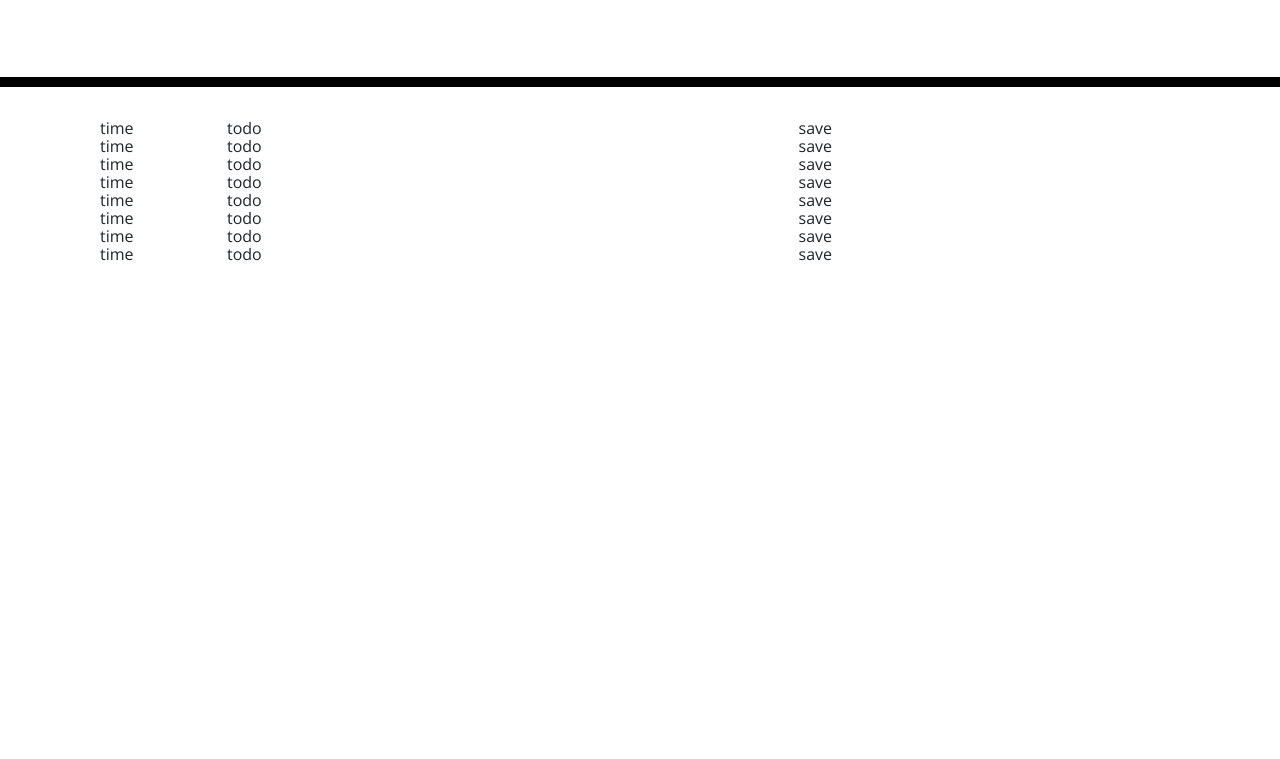
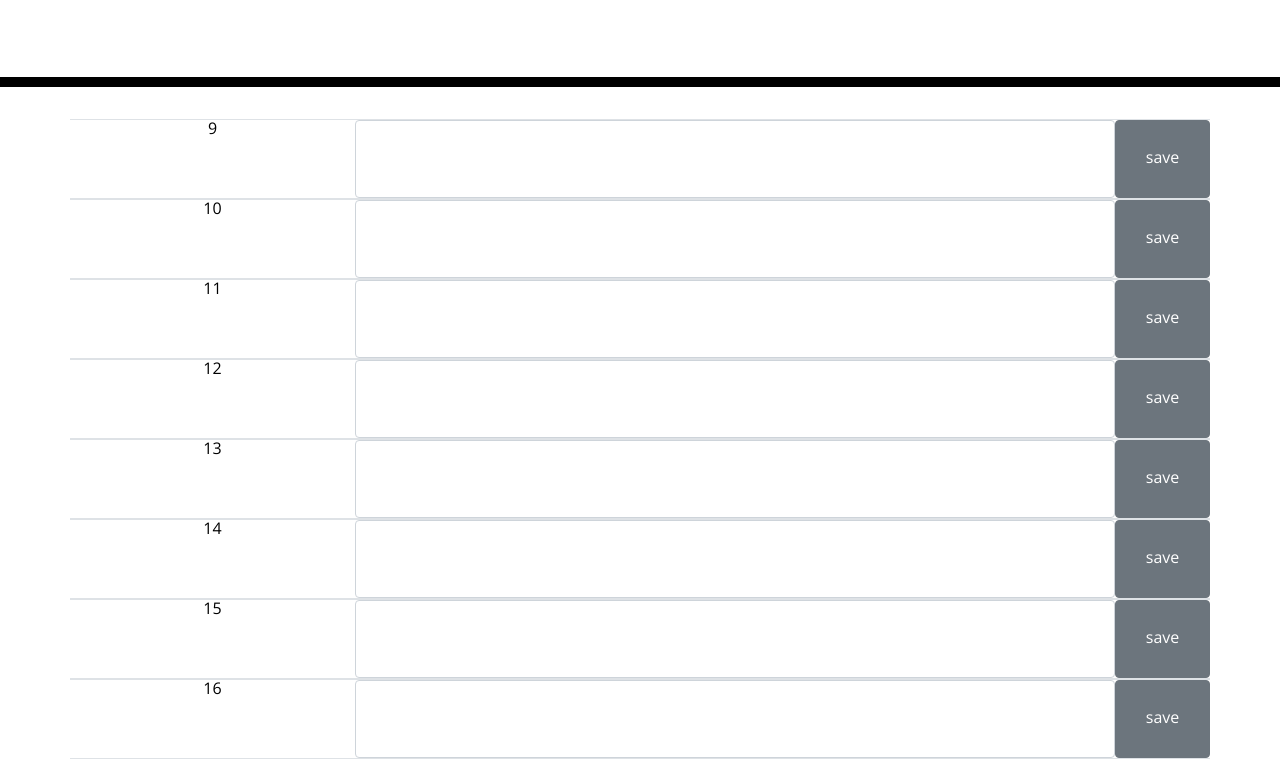
Before and after one commit to ZiyongHe/day-planner, a plain HTML site: page index.html in a window 1280 px wide. Shown: the part 181-940 px from the top of the page. Before the commit the page ends 800 px from the top, so only its background shows below. Drawn offline with nearby package versions, Linux system fonts and the light colour scheme.

Commit message:
timesheet funtionality realized

```diff
--- a/index.html
+++ b/index.html
@@ -35,27 +35,61 @@
     <script src="https://code.jquery.com/jquery-3.4.1.min.js"></script>
     <script src="https://cdnjs.cloudflare.com/ajax/libs/moment.js/2.24.0/moment.min.js"></script>
     <script>
+
       function renderTimeBlocks(){
-        let table = document.createElement('table')
-        document.querySelector('.container').appendChild(table)
+
         for (let t = 9; t<=16; t++){
-          let timeBlock = document.createElement('tr')
-          table.appendChild(timeBlock)
-          let time = document.createElement('td')
-          time.setAttribute('class','col-2')
-          time.textContent = 'time'
-          let toDo = document.createElement('td')
-          toDo.setAttribute('class','col-9')
-          toDo.textContent = 'todo'
-          let save = document.createElement('td')
-          save.setAttribute('class','col-1')
+          let timeBlock = document.createElement('div')
+          timeBlock.setAttribute('class','row border-top border-bottom hour')
+          timeBlock.setAttribute('data-hour',t)
+          document.querySelector('.container').appendChild(timeBlock)
+          let time = document.createElement('span')
+          time.setAttribute('class','col-3 align-middle text-center')
+          time.textContent = t
+          let toDo = document.createElement('textarea')
+          toDo.setAttribute('class','col-8 form-control')
+          toDo.setAttribute('rows','2')
+          toDo.value = 'todo'
+          let save = document.createElement('div')
+          save.setAttribute('class','col-1 btn btn-secondary py-4')
+          save.setAttribute('id',t)
           save.textContent = 'save'
           timeBlock.appendChild(time)
           timeBlock.appendChild(toDo)
           timeBlock.appendChild(save)
+
+          toDo.value = localStorage.getItem(t)
+          save.addEventListener('click',function(event){
+              localStorage.setItem(t,toDo.value)
+          })
         }
       }
+
+
+      function colorizing(){
+        let currentHour = new Date().getHours()
+        let hours = document.querySelectorAll('.hour')
+        console.log(hours)
+        for (t of document.querySelectorAll('.hour')){
+            console.log(t)
+            if (t.getAttribute('data-hour') < currentHour){
+              this.setAttribute('class','p-3 mb-2 bg-secondary text-white')
+            } else if (t.getAttribute('data-hour') == currentHour){
+              this.setAttribute('class','p-3 mb-2 bg-success text-white')
+            } else {
+              this.setAttribute('class','p-3 mb-2 bg-white text-dark')
+            }
+
+        }
+
+      }
+
       renderTimeBlocks()
+      let hours = document.querySelectorAll('.hour')
+        console.log(hours)
+
+      // colorizing()
+
     </script>
   </body>
 </html>
```
